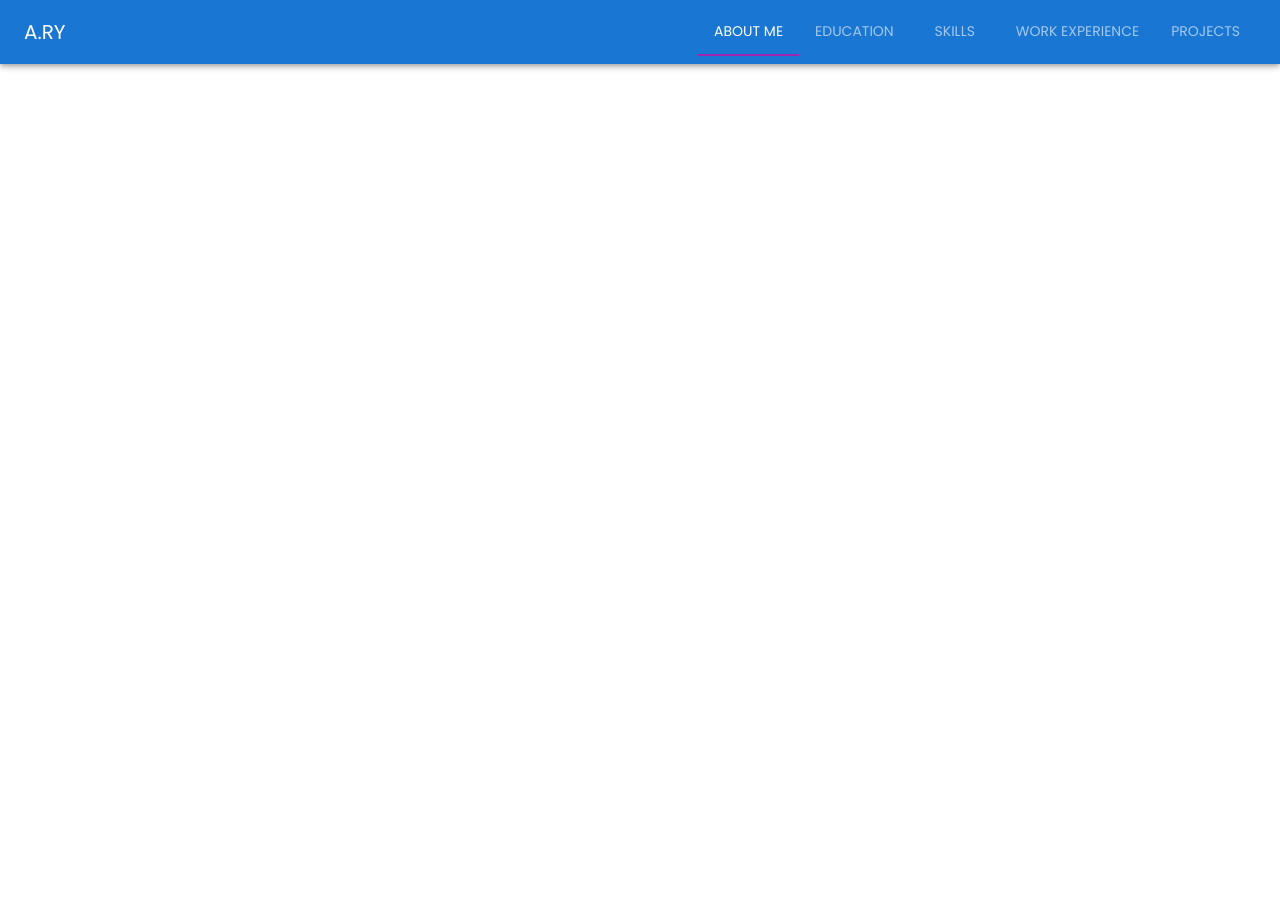
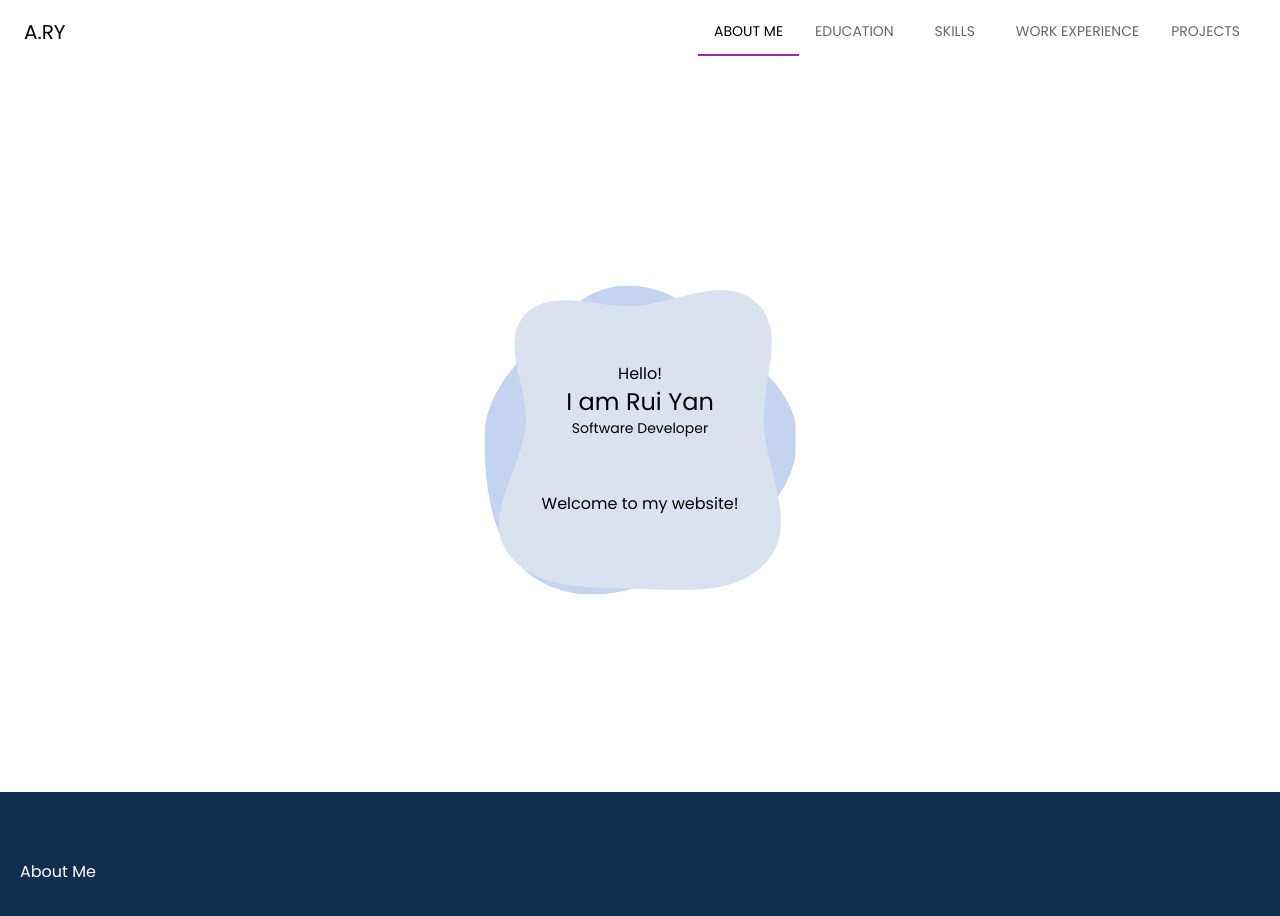
Before and after one commit to ang-rui-yan/portfolio-website, a React (Create React App) app: page / in a window 1280 px wide. Shown: the top 916 px of the page. Before the commit the page ends 800 px from the top, so only its background shows below. Built offline with nearby package versions, Linux system fonts and the light colour scheme.

Commit message:
Added hero section with SVG and sections

```diff
--- a/src/App.js
+++ b/src/App.js
@@ -1,10 +1,91 @@
+import { Grid } from "@mui/material";
 import React from "react";
+import AboutMeSection from "./Components/AboutMeSection";
+import ContactSection from "./Components/ContactSection";
+import EducationSection from "./Components/EducationSection";
+import HeroSection from "./Components/HeroSection";
 import Navbar from "./Components/Navbar";
+import ProjectSection from "./Components/ProjectSection";
+import SkillSection from "./Components/SkillSection";
+import WorkExperienceSection from "./Components/WorkExperienceSection";
+
+const STYLES = {
+	container: {
+		height: "100vh",
+	},
+	small_container: {
+		height: "50vh",
+	},
+	alternate: {
+		backgroundColor: "#122E4F",
+	},
+};
 
 function App() {
 	return (
 		<React.Fragment>
 			<Navbar />
+			<Grid
+				container
+				direction="column"
+				rowSpacing={1}
+				columns={1}
+			>
+				<Grid
+					item
+					style={STYLES.container}
+				>
+					<HeroSection />
+				</Grid>
+				<Grid
+					item
+					style={Object.assign(
+						{},
+						STYLES.container,
+						STYLES.alternate
+					)}
+				>
+					<AboutMeSection />
+				</Grid>
+				<Grid
+					item
+					style={Object.assign({}, STYLES.container)}
+				>
+					<EducationSection />
+				</Grid>
+				<Grid
+					item
+					style={Object.assign(
+						{},
+						STYLES.container,
+						STYLES.alternate
+					)}
+				>
+					<SkillSection />
+				</Grid>
+				<Grid
+					item
+					style={Object.assign({}, STYLES.container)}
+				>
+					<WorkExperienceSection />
+				</Grid>
+				<Grid
+					item
+					style={Object.assign(
+						{},
+						STYLES.container,
+						STYLES.alternate
+					)}
+				>
+					<ProjectSection />
+				</Grid>
+				<Grid
+					item
+					style={Object.assign({}, STYLES.small_container)}
+				>
+					<ContactSection />
+				</Grid>
+			</Grid>
 		</React.Fragment>
 	);
 }
--- /dev/null
+++ b/src/Components/AboutMeSection.js
@@ -0,0 +1,19 @@
+import { Typography } from "@mui/material";
+import React from "react";
+
+function AboutMeSection() {
+	return (
+		<>
+			<div
+				style={{
+					padding: "20px",
+					paddingTop: "60px",
+				}}
+			>
+				<Typography color="white">About Me</Typography>
+			</div>
+		</>
+	);
+}
+
+export default AboutMeSection;
--- /dev/null
+++ b/src/Components/ContactSection.js
@@ -0,0 +1,19 @@
+import { Typography } from "@mui/material";
+import React from "react";
+
+function ContactSection() {
+	return (
+		<>
+			<div
+				style={{
+					padding: "20px",
+					paddingTop: "60px",
+				}}
+			>
+				<Typography>Contact Me</Typography>
+			</div>
+		</>
+	);
+}
+
+export default ContactSection;
--- /dev/null
+++ b/src/Components/EducationSection.js
@@ -0,0 +1,19 @@
+import { Typography } from "@mui/material";
+import React from "react";
+
+function EducationSection() {
+	return (
+		<>
+			<div
+				style={{
+					padding: "20px",
+					paddingTop: "60px",
+				}}
+			>
+				<Typography>Education</Typography>
+			</div>
+		</>
+	);
+}
+
+export default EducationSection;
--- /dev/null
+++ b/src/Components/HeroSection.js
@@ -0,0 +1,92 @@
+import { Typography } from "@mui/material";
+import { Container } from "@mui/system";
+import React from "react";
+
+const STYLES = {
+	hero: {
+		position: "absolute",
+		left: "50%",
+		top: "55%",
+		transform: "translate(-50%, -50%)",
+	},
+	text: {
+		textAlign: "center",
+		position: "absolute",
+		left: "50%",
+		top: "55%",
+		width: "100%",
+		transform: "translate(-50%, -50%)",
+	},
+	bold: {
+		fontWeight: "600",
+	},
+};
+
+function HeroSection() {
+	return (
+		<>
+			<Container style={STYLES.container}>
+				<svg
+					style={STYLES.hero}
+					width="311"
+					height="309"
+					viewBox="0 0 311 309"
+					fill="none"
+					xmlns="http://www.w3.org/2000/svg"
+				>
+					<path
+						fillRule="evenodd"
+						clipRule="evenodd"
+						d="M139.562 0.0933559C175.85 -1.56518 206.743 19.1071 233.582 43.6234C269.66 76.5789 316.601 109.563 312.781 158.319C308.586 211.861 262.732 251.2 215.349 276.342C165.213 302.945 103.692 323.89 54.6735 295.273C7.88602 267.959 -0.228345 204.865 0.00480436 150.624C0.175947 110.809 28.6705 80.9294 55.7202 51.7527C79.2105 26.4155 105.077 1.66955 139.562 0.0933559Z"
+						fill="#C4D3F0"
+					/>
+				</svg>
+				<svg
+					style={STYLES.hero}
+					width="282"
+					height="300"
+					viewBox="0 0 282 300"
+					fill="none"
+					xmlns="http://www.w3.org/2000/svg"
+				>
+					<path
+						fillRule="evenodd"
+						clipRule="evenodd"
+						d="M135.152 15.8877C177.402 13.5742 225.977 -16.2621 257.209 12.2845C288.486 40.8728 262.643 92.0109 264.737 134.331C267.046 181.003 298.846 232.386 269.915 269.083C240.314 306.628 182.945 300.066 135.152 298.696C89.2364 297.38 33.1701 299.929 7.89835 261.575C-16.6297 224.349 23.4951 178.784 26.8523 134.331C29.7068 96.5366 0.191394 52.9303 25.7688 24.9571C51.4328 -3.11075 97.1751 17.9671 135.152 15.8877Z"
+						fill="#DBE2EF"
+					/>
+				</svg>
+				<div style={STYLES.text}>
+					<Typography
+						variant="body1"
+						component="div"
+					>
+						Hello!
+					</Typography>
+					<Typography
+						variant="h5"
+						style={{ fontWeight: 500 }}
+					>
+						I am Rui Yan
+					</Typography>
+					<Typography
+						variant="subtitle2"
+						component="div"
+					>
+						Software Developer
+					</Typography>
+					<br />
+					<br />
+					<Typography
+						variant="subtitle1"
+						component="div"
+					>
+						Welcome to my website!
+					</Typography>
+				</div>
+			</Container>
+		</>
+	);
+}
+
+export default HeroSection;
--- a/src/Components/Navbar.js
+++ b/src/Components/Navbar.js
@@ -25,7 +25,12 @@ function Navbar() {
 
 	return (
 		<React.Fragment>
-			<AppBar>
+			<AppBar
+				sx={{ backgroundColor: "rgba(0,0,0,0)" }}
+				color="inherit"
+				elevation={0}
+				position="fixed"
+			>
 				<Toolbar>
 					<Typography
 						variant="h6"
--- a/src/Components/NavbarDrawer.js
+++ b/src/Components/NavbarDrawer.js
@@ -41,7 +41,7 @@ const NavbarDrawer = () => {
 				</List>
 			</Drawer>
 			<IconButton
-				sx={{ color: "white", marginLeft: "auto" }}
+				sx={{ color: "inherit", marginLeft: "auto" }}
 				onClick={() => setOpenDrawer(!openDrawer)}
 			>
 				<MenuIcon />
--- /dev/null
+++ b/src/Components/ProjectSection.js
@@ -0,0 +1,19 @@
+import { Typography } from "@mui/material";
+import React from "react";
+
+function ProjectSection() {
+	return (
+		<>
+			<div
+				style={{
+					padding: "20px",
+					paddingTop: "60px",
+				}}
+			>
+				<Typography color="white">Projects</Typography>
+			</div>
+		</>
+	);
+}
+
+export default ProjectSection;
--- /dev/null
+++ b/src/Components/SkillSection.js
@@ -0,0 +1,19 @@
+import { Typography } from "@mui/material";
+import React from "react";
+
+function SkillSection() {
+	return (
+		<>
+			<div
+				style={{
+					padding: "20px",
+					paddingTop: "60px",
+				}}
+			>
+				<Typography color="white">Skills</Typography>
+			</div>
+		</>
+	);
+}
+
+export default SkillSection;
--- /dev/null
+++ b/src/Components/WorkExperienceSection.js
@@ -0,0 +1,19 @@
+import { Typography } from "@mui/material";
+import React from "react";
+
+function WorkExperienceSection() {
+	return (
+		<>
+			<div
+				style={{
+					padding: "20px",
+					paddingTop: "60px",
+				}}
+			>
+				<Typography>Work Experience</Typography>
+			</div>
+		</>
+	);
+}
+
+export default WorkExperienceSection;
```
